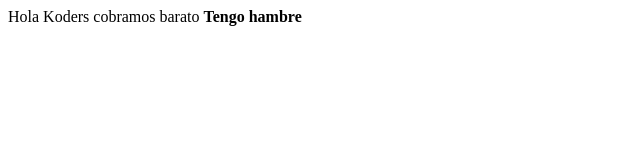
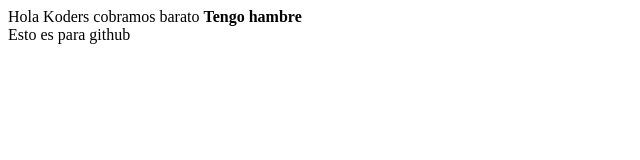
Before and after one commit to noec5298/mi_web, a plain HTML site: page index.html in a window 1280 px wide. Shown: the whole page, without its empty margins (0-640 px from the left). Drawn offline with Linux system fonts and the light colour scheme.

Commit message:
esto es para github

```diff
--- a/index.html
+++ b/index.html
@@ -9,5 +9,7 @@
    <hi>Hola Koders</hi>
    <strog>cobramos barato</strog>
    <strong>Tengo hambre</strong>
+   <br />
+   <span>Esto es para github</span>
 </body>
 </html>
```
